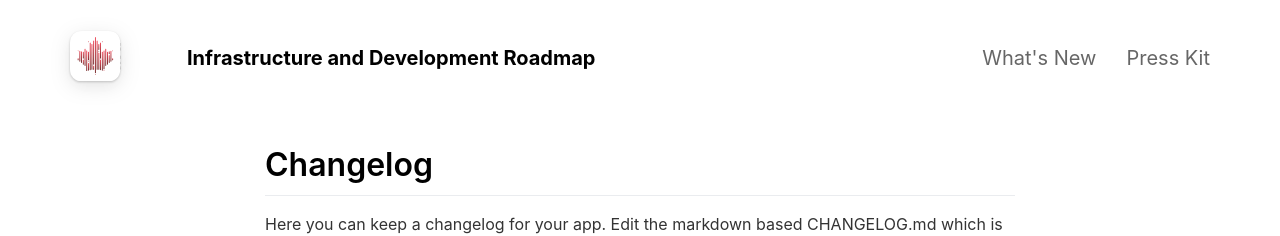
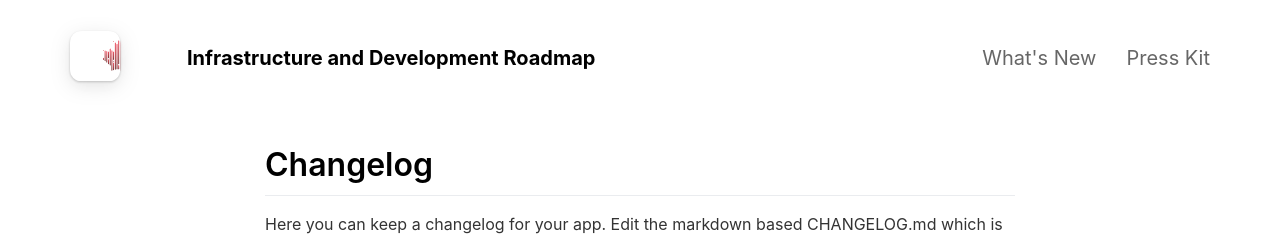
Before and after one commit to crkn-rcdr/infra-dev-roadmap, a Jekyll site: the page built from _pages/changelog.md, in a window 1280 px wide. Shown: the top 236 px of the page. Built offline with Jekyll 4.4.1, drawn with Linux system fonts in a browser that asks for light colours; nearby versions of some CDN libraries.

Commit message:
Update _config.yml

```diff
--- a/_config.yml
+++ b/_config.yml
@@ -10,7 +10,7 @@ playstore_link                            :
 presskit_download_link                    : https://emilbaehr.com                                          # Enter a link to downloadable file or (e.g. public Dropbox link to a .zip file).
                                                                                       # Or upload your press kit file to assets and set path accordingly (e.g. "assets/your_press_kit.zip").
 
-app_icon                                  : assets/crkn-logo.svg                      # Automatically populates if not set and if iOS app ID is set.  Otherwise enter path to icon file manually.
+app_icon                                  : assets/crkn-logo-cropped.svg                      # Automatically populates if not set and if iOS app ID is set.  Otherwise enter path to icon file manually.
 app_name                                  : Infrastructure and Development Roadmap    # Automatically populates if not set and if iOS app ID is set.  Otherwise enter manually.
 app_price                                 :                                           # Automatically populates if not set and if iOS app ID is set.  Otherwise enter manually.
 app_description                           : Write a short tagline for your app.
```
